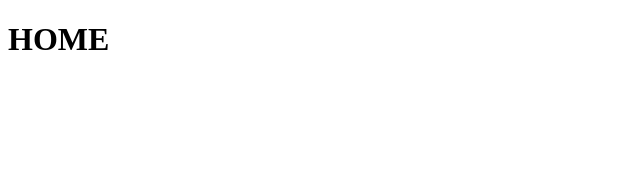
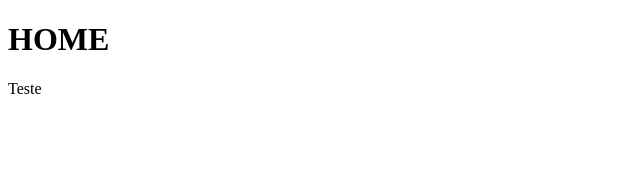
Before and after one commit to TiagoMendesSilva/site-herrera, a Next.js app: page / in a window 1280 px wide. Shown: the top 170 px of the page, without its empty margins (0-640 px from the left). Built offline with nearby package versions, Linux system fonts and the light colour scheme.

Commit message:
testando

```diff
--- a/pages/index.js
+++ b/pages/index.js
@@ -4,6 +4,7 @@ function Home() {
     return (
         <div>
             <h1>HOME</h1>
+            <div>Teste</div>
             <contador />
         </div>
     )
```
